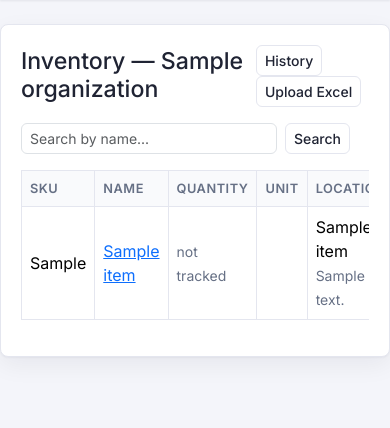
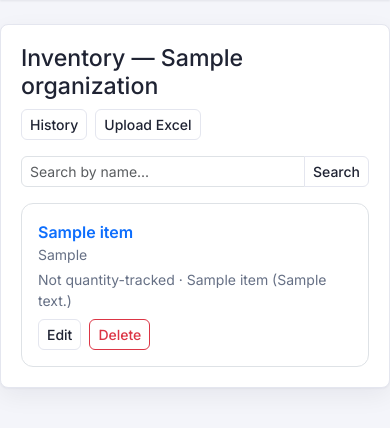
Before and after one commit to abishek414/Inventory_Management_System, a Django app: page /inventory/ in a window 390 px wide. Shown: the part 96-524 px from the top of the page. Run offline with Django 5.2, Linux system fonts and the light colour scheme; a user stored in the database is signed in; tables that the repository leaves empty hold one stand-in row (values such as "Sample post").

Commit message:
Rename Owner role to Admin and make inventory list mobile-responsive

```diff
--- a/inventory/templates/inventory/item_list.html
+++ b/inventory/templates/inventory/item_list.html
@@ -3,9 +3,9 @@
 {% block title %}Inventory{% endblock %}
 
 {% block content %}
-<div class="d-flex justify-content-between align-items-center mb-3">
+<div class="d-flex flex-column flex-sm-row justify-content-between align-items-sm-center gap-2 mb-3">
     <h1 class="h3 mb-0">Inventory — {{ current_organization.name }}</h1>
-    <div>
+    <div class="d-flex flex-wrap gap-2">
         <a href="{% url 'inventory:transaction_history' %}" class="btn btn-outline-secondary btn-sm">History</a>
         {% if current_membership.role.can_upload_excel %}
             <a href="{% url 'inventory:upload_excel' %}" class="btn btn-outline-secondary btn-sm">Upload Excel</a>
@@ -16,17 +16,12 @@
     </div>
 </div>
 
-<form method="get" class="row g-2 mb-3">
-    <div class="col-auto">
-        <input
-            type="text" name="q" value="{{ query }}" class="form-control form-control-sm"
-            placeholder="Search by name..." style="min-width: 16rem;"
-        >
-    </div>
-    <div class="col-auto">
-        <button type="submit" class="btn btn-outline-secondary btn-sm">Search</button>
+<form method="get" class="mb-3">
+    <div class="input-group input-group-sm" style="max-width: 24rem;">
+        <input type="text" name="q" value="{{ query }}" class="form-control" placeholder="Search by name...">
+        <button type="submit" class="btn btn-outline-secondary">Search</button>
         {% if query %}
-            <a href="{% url 'inventory:item_list' %}" class="btn btn-outline-secondary btn-sm">Clear</a>
+            <a href="{% url 'inventory:item_list' %}" class="btn btn-outline-secondary">Clear</a>
         {% endif %}
     </div>
 </form>
@@ -43,7 +38,7 @@
         {% endif %}
     </p>
 {% else %}
-    <div class="table-responsive">
+    <div class="d-none d-md-block table-responsive">
         <table class="table table-bordered align-middle">
             <thead>
                 <tr>
@@ -110,5 +105,54 @@
             </tbody>
         </table>
     </div>
+
+    <div class="d-md-none d-flex flex-column gap-2">
+        {% for item in items %}
+        <div class="border rounded-3 p-3 {% if item.is_out_of_stock %}border-danger{% elif item.is_low_stock %}border-warning{% endif %}">
+            <div class="d-flex justify-content-between align-items-start gap-2 mb-1">
+                <div>
+                    <a href="{% url 'inventory:item_detail' item.id %}" class="fw-semibold text-decoration-none">{{ item.name }}</a>
+                    <div class="text-muted small">{{ item.sku }}</div>
+                </div>
+                {% if item.is_out_of_stock %}
+                    <span class="badge bg-danger">Out of stock</span>
+                {% elif item.is_low_stock %}
+                    <span class="badge bg-warning text-dark">Low stock</span>
+                {% endif %}
+            </div>
+
+            <div class="small text-muted mb-2">
+                {% if item.track_quantity %}
+                    {{ item.quantity }} {{ item.unit }}
+                {% else %}
+                    Not quantity-tracked
+                {% endif %}
+                {% if item.location_name %}
+                    &middot; {{ item.location_name }}{% if item.location_description %} ({{ item.location_description }}){% endif %}
+                {% endif %}
+            </div>
+
+            <div class="d-flex flex-wrap gap-2">
+                {% if item.track_quantity %}
+                    {% if current_membership.role.can_add_stock %}
+                        <a href="{% url 'inventory:add_stock' item.id %}" class="btn btn-sm btn-outline-success">+ Stock</a>
+                    {% endif %}
+                    {% if current_membership.role.can_remove_stock and item.allow_take %}
+                        <a href="{% url 'inventory:remove_stock' item.id %}" class="btn btn-sm btn-outline-warning">Take</a>
+                    {% endif %}
+                    {% if current_membership.role.can_borrow_items and item.allow_borrow %}
+                        <a href="{% url 'inventory:borrow_item' item.id %}" class="btn btn-sm btn-outline-primary">Borrow</a>
+                    {% endif %}
+                {% endif %}
+                {% if current_membership.role.can_edit_items %}
+                    <a href="{% url 'inventory:edit_item' item.id %}" class="btn btn-sm btn-outline-secondary">Edit</a>
+                {% endif %}
+                {% if current_membership.role.can_delete_items %}
+                    <a href="{% url 'inventory:delete_item' item.id %}" class="btn btn-sm btn-outline-danger">Delete</a>
+                {% endif %}
+            </div>
+        </div>
+        {% endfor %}
+    </div>
 {% endif %}
 {% endblock %}
--- a/organizations/models.py
+++ b/organizations/models.py
@@ -68,10 +68,11 @@ class Role(models.Model):
     is_owner_role = models.BooleanField(
         default=False,
         help_text=(
-            "The organization's built-in Owner role. Always has every permission and "
-            "can't be edited or deleted — this is what guarantees an organization can "
-            "never end up with nobody able to manage it. Only set automatically when an "
-            "organization is created; there is no way to grant this to a role through the app."
+            "The organization's built-in Admin role (shown to users as \"Admin\" — this "
+            "field name is historical). Always has every permission and can't be edited "
+            "or deleted — this is what guarantees an organization can never end up with "
+            "nobody able to manage it. Only set automatically when an organization is "
+            "created; there is no way to grant this to a role through the app."
         ),
     )
 
--- a/organizations/templates/organizations/create_organization.html
+++ b/organizations/templates/organizations/create_organization.html
@@ -9,7 +9,7 @@
             <div class="fs-1 text-primary mb-2"><i class="bi bi-building-add"></i></div>
             <h1 class="h3 mb-2">Create an organization</h1>
             <p class="text-muted mb-0 mx-auto" style="max-width: 26rem;">
-                You'll automatically become its <strong>Owner</strong> — full access to
+                You'll automatically become its <strong>Admin</strong> — full access to
                 everything, permanently, so the organization can never end up with no one
                 able to manage it.
             </p>
--- a/static/css/custom.css
+++ b/static/css/custom.css
@@ -68,6 +68,18 @@ h1, h2, h3, h4, h5, h6 {
 .navbar-brand {
     font-weight: 700;
     letter-spacing: -0.01em;
+}
+
+/* ---------- Dashboard quick-action tiles ---------- */
+
+.dashboard-tile {
+    transition: transform 0.15s ease-in-out, box-shadow 0.15s ease-in-out, border-color 0.15s ease-in-out;
+}
+
+.dashboard-tile:hover {
+    transform: translateY(-2px);
+    border-color: var(--brand-primary);
+    box-shadow: 0 6px 16px rgba(16, 24, 40, 0.08);
 }
 
 /* ---------- Buttons ---------- */
```
Also changed, not shown: accounts/templates/accounts/dashboard.html (+20 -7 lines), organizations/views.py (+11 -8 lines), organizations/migrations/0005_rename_owner_role_to_admin.py (added), organizations/migrations/0006_alter_role_is_owner_role.py (added).
